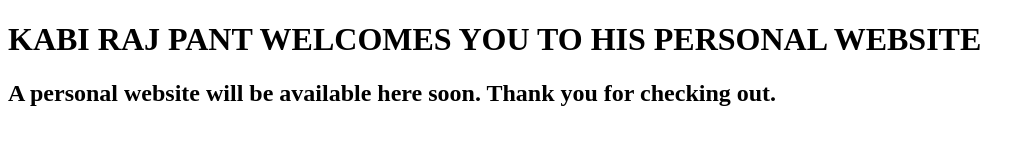
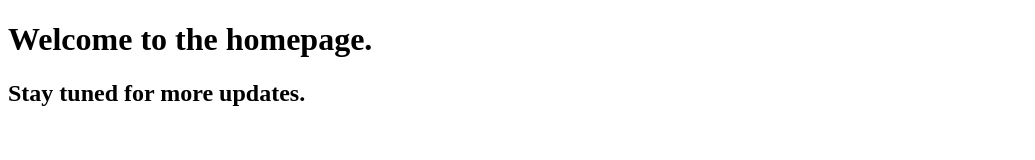
Before and after one commit to krp9848/mywebsite, a plain HTML site: page index.html in a window 1280 px wide. Shown: the whole page, without its empty margins (0-1035 px from the left). Drawn offline with Linux system fonts and the light colour scheme.

Commit message:
updated index.html

```diff
--- a/index.html
+++ b/index.html
@@ -4,10 +4,10 @@
     <meta charset="UTF-8">
     <meta name="viewport" content="width=device-width, initial-scale=1.0">
     <meta http-equiv="X-UA-Compatible" content="ie=edge">
-    <title>Story of my life</title>
+    <title>Personal HomePage</title>
 </head>
 <body>
-    <h1>KABI RAJ PANT WELCOMES YOU TO HIS PERSONAL WEBSITE</h1>
-    <h2> A personal website will be available here soon. Thank you for checking out.</h2>
+    <h1>Welcome to the homepage.</h1>
+    <h2>Stay tuned for more updates.</h2>
 </body>
 </html>
```
